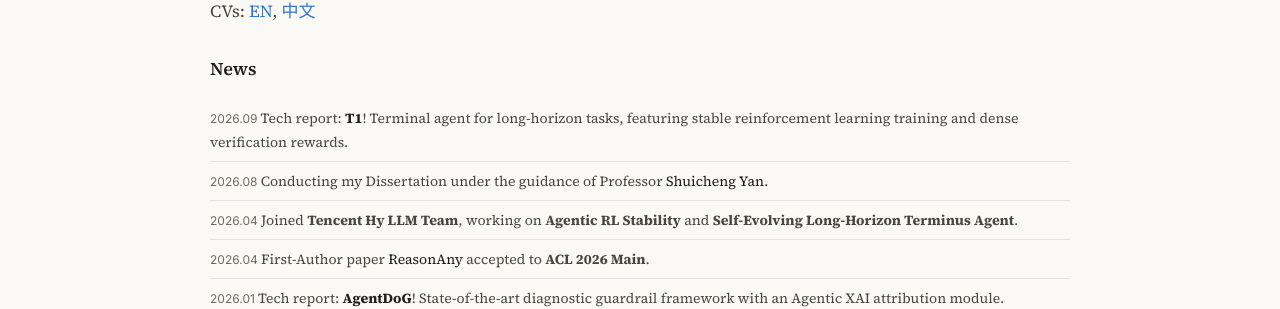
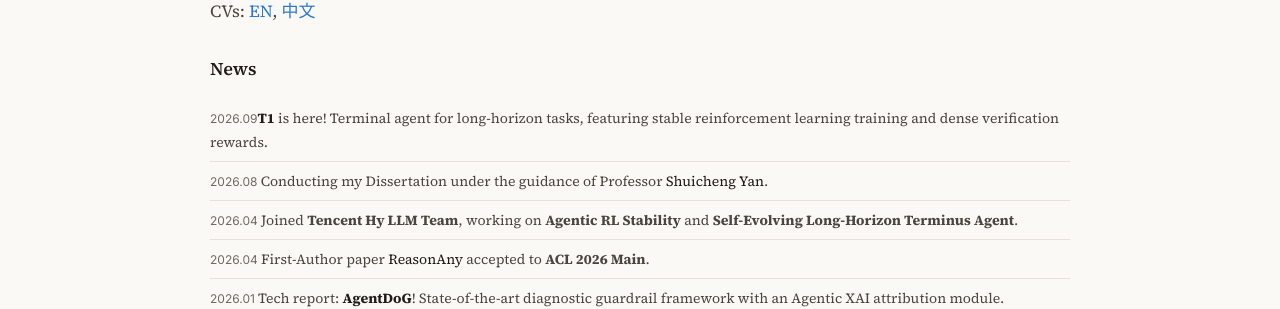
Before and after one commit to jyyang26/jyyang26.github.io, a Jekyll site: the page built from _pages/about.md, in a window 1280 px wide and 900 px high, scrolled down 349 px. Shown: the part 152-461 px from the top of the window. Built offline with Jekyll 4.4.1, drawn with Linux system fonts in a browser that asks for light colours.

Commit message:
Update about.md

```diff
--- a/_pages/about.md
+++ b/_pages/about.md
@@ -449,7 +449,7 @@ redirect_from:
     <section id="news" class="content-box">
       <div class="box-header"><h2 class="box-title">News</h2></div>
       <ul class="news-list">
-      <li><span class="news-tag">2026.09</span> Tech report: <strong><a href="https://jyyang26.github.io/t1/t1.pdf">T1</a></strong>! Terminal agent for long-horizon tasks, featuring stable reinforcement learning training and dense verification rewards.</li>
+      <li><span class="news-tag">2026.09</span><strong><a href="https://jyyang26.github.io/t1/t1.pdf">T1</a></strong> is here! Terminal agent for long-horizon tasks, featuring stable reinforcement learning training and dense verification rewards.</li>
        <li><span class="news-tag">2026.08</span> Conducting my Dissertation under the guidance of Professor <a href="https://scholar.google.com/citations?user=DNuiPHwAAAAJ&hl=en">Shuicheng Yan</a>.</li>
         <!-- <li><span class="news-tag">2026.07</span> New paper: <strong><a href="https://arxiv.org/abs/2607.18722">Stale but Stable</a></strong>! Staleness-adaptive trust regions stabilize asynchronous RL by tightening high-mismatch updates while preserving ordinary-token behavior.</li>
         <li><span class="news-tag">2026.07</span> New paper: <strong><a href="https://arxiv.org/abs/2607.13285">Harness Handbook</a></strong>! A behavior-centric representation and BGPD framework that help agents localize implementation sites and plan edits for evolving agent harnesses.</li>
```
